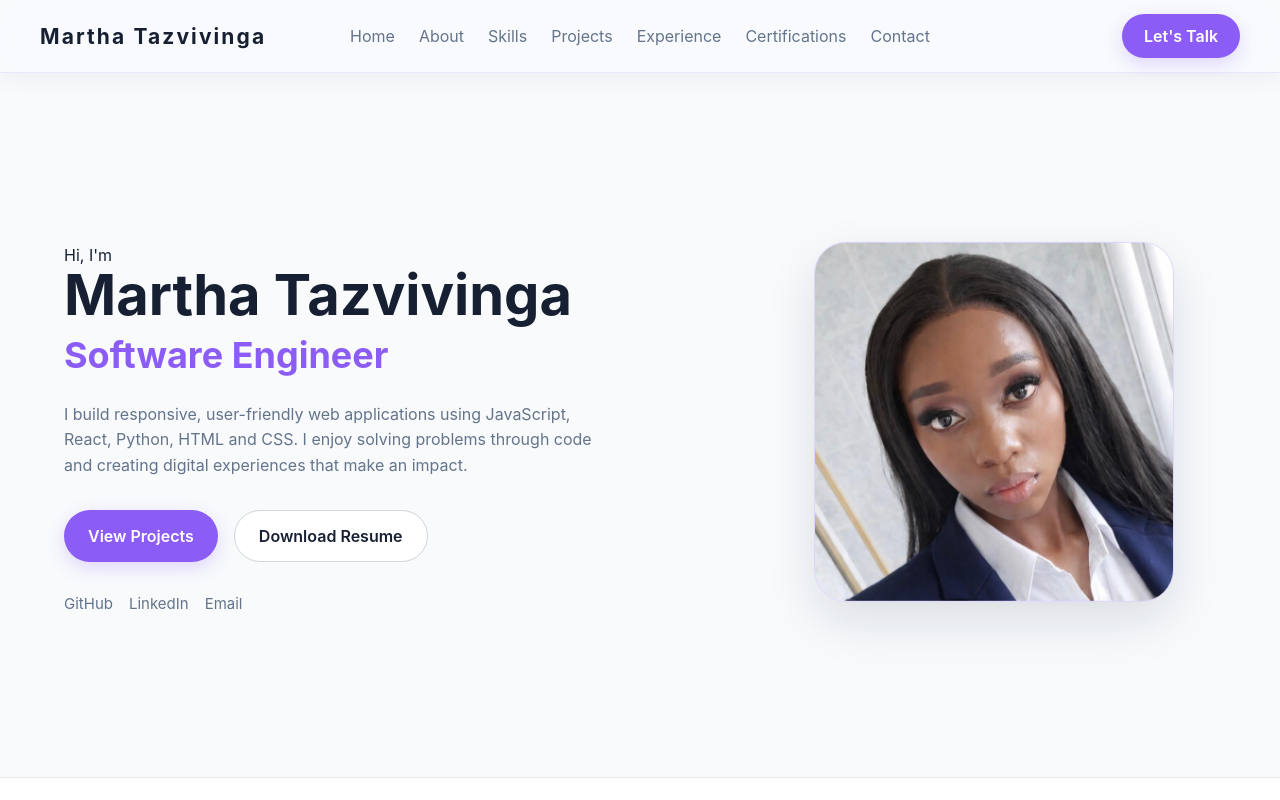
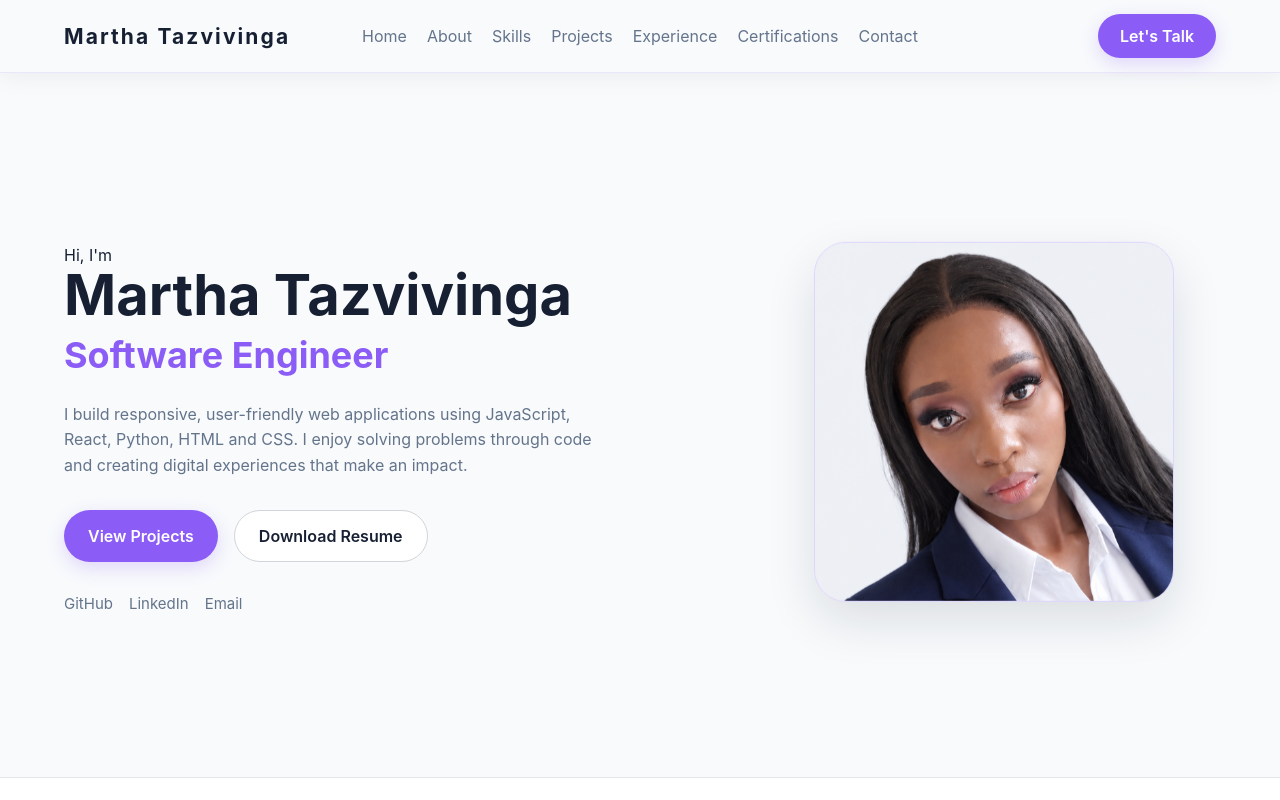
Before and after one commit to marthatazvivinga480-cyber/Portfolio, a React (Vite) app: page / in a window 1280 px wide. Shown: the top 800 px of the page. Built offline with nearby package versions, Linux system fonts and the light colour scheme.

Commit message:
fixed navabar

```diff
--- a/src/App.css
+++ b/src/App.css
@@ -27,10 +27,21 @@
    GLOBAL
 ========================= */
 
+html,
+body,
+#root {
+  margin: 0;
+  padding: 0;
+  border: 0;
+  border-radius: 0;
+  background: var(--background);
+}
+
 html {
   width: 100%;
   max-width: 100%;
   overflow-x: clip;
+  overscroll-behavior: none;
 
   scroll-behavior: smooth;
   scroll-padding-top: 90px;
@@ -42,6 +53,7 @@ body {
   min-height: 100vh;
 
   overflow-x: clip;
+  overscroll-behavior: none;
 
   background: var(--background);
   color: var(--text-main);
@@ -104,7 +116,7 @@ textarea {
 
   border-bottom: 1px solid rgba(139, 92, 246, 0.12);
 
-  background: rgba(248, 250, 252, 0.68);
+  background: var(--background);
 
   backdrop-filter: blur(18px) saturate(180%);
   -webkit-backdrop-filter: blur(18px) saturate(180%);
@@ -115,30 +127,15 @@ textarea {
 
   transition:
     background 0.3s ease,
-    box-shadow 0.3s ease,
-    padding 0.3s ease;
-}
-
-/* Navbar background stays full width,
-   but navbar content stays centered */
+    box-shadow 0.3s ease;
+}
+
+/* Match the page gutters and keep the navigation centered. */
 .navbar .section-container {
-  width: calc(100% - 48px);
-  max-width: var(--max-width);
-  min-width: 0;
-
-  margin: 0 auto;
-  padding: 0;
-
   display: grid;
-
-  grid-template-columns:
-    minmax(max-content, 1fr)
-    auto
-    minmax(max-content, 1fr);
-
+  grid-template-columns: minmax(0, 1fr) auto minmax(0, 1fr);
   align-items: center;
-
-  column-gap: 32px;
+  column-gap: 24px;
 }
 
 /* =========================
@@ -173,7 +170,7 @@ textarea {
   align-items: center;
   justify-content: center;
 
-  gap: 24px;
+  gap: 20px;
 
   min-width: 0;
 }
@@ -187,9 +184,7 @@ textarea {
 
   white-space: nowrap;
 
-  transition:
-    color 0.25s ease,
-    transform 0.25s ease;
+  transition: color 0.25s ease;
 }
 
 .nav-links a::after {
@@ -200,8 +195,9 @@ textarea {
   left: 50%;
   bottom: 0;
 
-  width: 0;
+  width: 100%;
   height: 2px;
+  opacity: 0;
 
   border-radius: 999px;
 
@@ -209,17 +205,16 @@ textarea {
 
   transform: translateX(-50%);
 
-  transition: width 0.3s ease;
+  transition: opacity 0.2s ease;
 }
 
 .nav-links a:hover {
   color: var(--purple);
 
-  transform: translateY(-2px);
 }
 
 .nav-links a:hover::after {
-  width: 100%;
+  opacity: 1;
 }
 
 .nav-links a.active {
@@ -227,7 +222,7 @@ textarea {
 }
 
 .nav-links a.active::after {
-  width: 100%;
+  opacity: 1;
 }
 
 /* =========================
@@ -264,7 +259,6 @@ textarea {
     0 6px 18px rgba(139, 92, 246, 0.22);
 
   transition:
-    transform 0.25s ease,
     box-shadow 0.25s ease,
     background 0.25s ease;
 }
@@ -299,10 +293,6 @@ textarea {
 .nav-button:hover {
   background: var(--purple-dark);
 
-  transform:
-    translateY(-2px)
-    scale(1.03);
-
   box-shadow:
     0 10px 25px rgba(139, 92, 246, 0.35),
     0 0 20px rgba(139, 92, 246, 0.18);
@@ -331,15 +321,12 @@ textarea {
   cursor: pointer;
 
   transition:
-    transform 0.2s ease,
     border-color 0.2s ease,
     box-shadow 0.2s ease;
 }
 
 .menu-toggle:hover {
   border-color: var(--purple);
-
-  transform: scale(1.05);
 
   box-shadow:
     0 6px 16px rgba(139, 92, 246, 0.12);
@@ -1468,10 +1455,8 @@ textarea {
    NAVBAR TABLET
 ========================= */
 
-@media (max-width: 1100px) and (min-width: 761px) {
+@media (max-width: 1200px) and (min-width: 1101px) {
   .navbar .section-container {
-    width: calc(100% - 32px);
-
     column-gap: 20px;
   }
 
@@ -1552,7 +1537,7 @@ textarea {
    MOBILE
 ========================= */
 
-@media (max-width: 760px) {
+@media (max-width: 1100px) {
   .navbar {
     position: sticky;
     top: 0;
@@ -1567,8 +1552,7 @@ textarea {
 
     border-radius: 0;
 
-    background:
-      rgba(248, 250, 252, 0.7);
+    background: var(--background);
 
     backdrop-filter:
       blur(18px)
@@ -1581,23 +1565,10 @@ textarea {
 
   .navbar .section-container {
     position: relative;
-
-    width: calc(100% - 28px);
-    max-width: 100%;
-
-    min-width: 0;
-
-    margin: 0 auto;
-    padding: 0;
-
     display: flex;
-
     align-items: center;
     justify-content: space-between;
-
     column-gap: 16px;
-
-    border-radius: 0;
   }
 
   .menu-toggle {
@@ -1616,11 +1587,10 @@ textarea {
     top:
       calc(100% + 10px);
 
-    right: 0;
-    left: 0;
-
-    width: 100%;
-    max-width: 100%;
+    right: var(--content-padding-x);
+    left: var(--content-padding-x);
+
+    width: auto;
 
     display: none;
 
@@ -1653,10 +1623,6 @@ textarea {
 
   .nav-links.is-open {
     display: flex;
-
-    animation:
-      mobileMenuOpen
-      0.3s ease both;
   }
 
   .nav-links a {
@@ -1680,10 +1646,10 @@ textarea {
     color:
       var(--purple);
 
-    transform:
-      translateX(4px);
-  }
-
+  }
+}
+
+@media (max-width: 760px) {
   .hero {
     grid-template-columns:
       minmax(0, 1fr);
@@ -1717,28 +1683,6 @@ textarea {
 }
 
 /* =========================
-   MOBILE MENU ANIMATION
-========================= */
-
-@keyframes mobileMenuOpen {
-  from {
-    opacity: 0;
-
-    transform:
-      translateY(-8px)
-      scale(0.98);
-  }
-
-  to {
-    opacity: 1;
-
-    transform:
-      translateY(0)
-      scale(1);
-  }
-}
-
-/* =========================
    SMALL MOBILE
 ========================= */
 
@@ -1773,13 +1717,6 @@ textarea {
     min-width: 0;
   }
 
-  .navbar .section-container {
-    width: calc(100% - 28px);
-
-    margin: 0 auto;
-    padding: 0;
-  }
-
   .skills-grid,
   .cert-grid {
     grid-template-columns:
--- a/src/Components/Hero.tsx
+++ b/src/Components/Hero.tsx
@@ -56,7 +56,7 @@ function Hero() {
       <div className="hero-right">
         <div className="hero-card">
           <img
-            src="/IMG-20260218-WA0001.jpg"
+            src="/hero-plain-background.png"
             alt="Martha Tazvivinga"
             className="hero-avatar"
           />
```
Also changed, not shown: public/hero-plain-background.png (added), public/hero-plain-background.prompt.txt (added), src/Skills.tsx (deleted), 1 other file (tests, documents, lock files or other folders).
